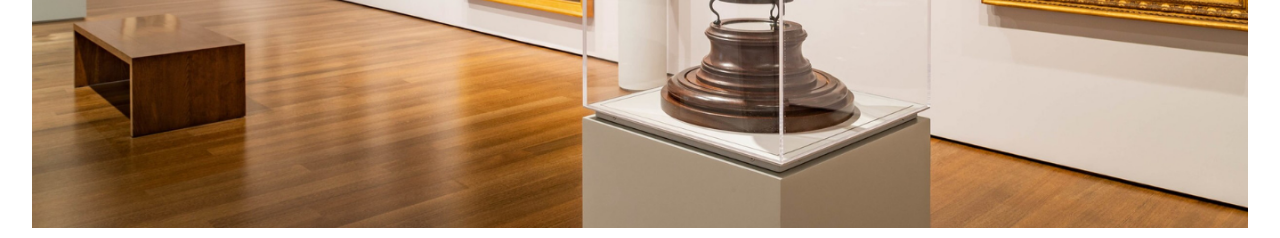
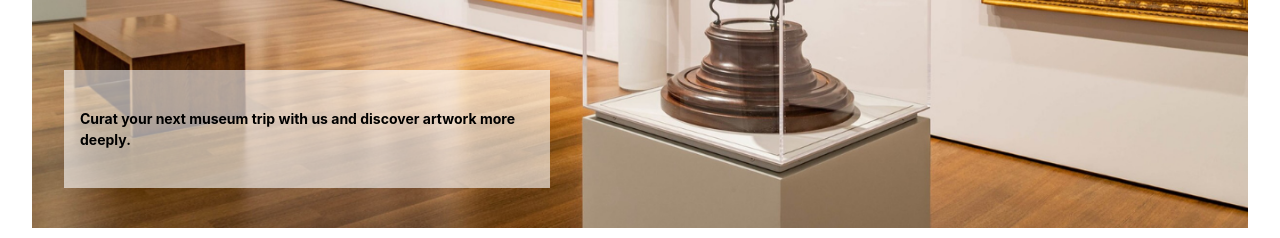
Before and after one commit to curat-harvard-museum/curat-museum, a React app: page /home in a window 1280 px wide. Shown: the part 514-752 px from the top of the page. Built offline with nearby package versions, Linux system fonts and the light colour scheme; no server answers.

Commit message:
text overlay on bg

```diff
--- a/client/components/Home.js
+++ b/client/components/Home.js
@@ -1,12 +1,49 @@
 import React from "react";
 import Exhibitions from "./Exhibitions";
 import BackToTopButton from "./BackToTopButton";
-import { Divider, Image, Show } from "@chakra-ui/react";
+import {
+  Divider,
+  Image,
+  Show,
+  Text,
+  Wrap,
+  WrapItem,
+  Center,
+} from "@chakra-ui/react";
 
-const Home = (props) => {
+const Home = () => {
   return (
     <div>
-      <Image src="/assets/images/curat-background.png" alt="" w="100%" />
+      <div className="bg-container">
+        <Image src="/assets/images/curat-background.png" alt="" w="100%" />
+        <Show breakpoint="(min-width: 1441px)">
+          <Text
+            className="bg-text"
+            as="b"
+            fontSize="3xl"
+            w="40%"
+            h="20%"
+            alignItems="center"
+          >
+            Curat your next museum trip with us and discover artwork more
+            deeply.
+          </Text>
+        </Show>
+
+        <Show breakpoint="(max-width: 1440px)">
+          <Text
+            className="bg-text"
+            as="b"
+            fontSize="sm"
+            w="40%"
+            h="20%"
+            alignItems="center"
+          >
+            Curat your next museum trip with us and discover artwork more
+            deeply.
+          </Text>
+        </Show>
+      </div>
       <br></br>
       <Divider />
       <br></br>
```
